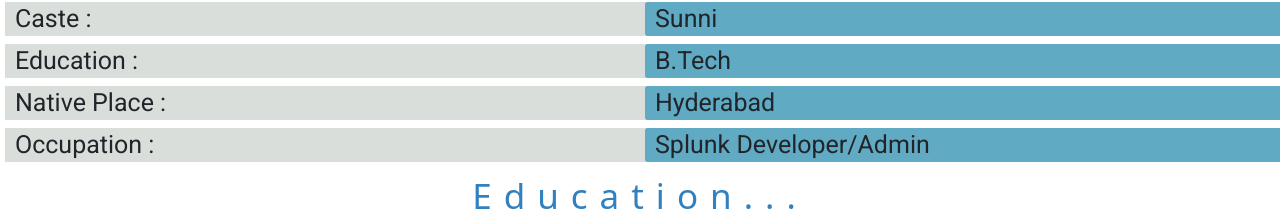
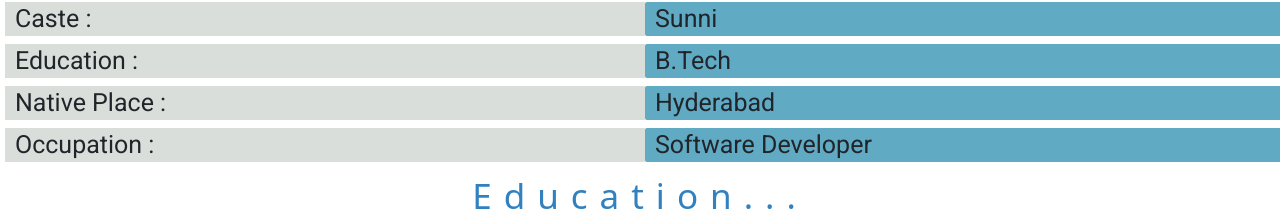
Before and after one commit to Musaif786/bio, a React (Create React App) app: page / in a window 1280 px wide. Shown: the part 1074-1292 px from the top of the page. Built offline with nearby package versions, Linux system fonts and the light colour scheme.

Commit message:
added changes

```diff
--- a/src/components/Home.js
+++ b/src/components/Home.js
@@ -212,7 +212,7 @@
         </div>
         <div className="text">
           <h1>occupation :</h1>
-          <h1>Splunk developer/Admin </h1>
+          <h1>software developer </h1>
         </div>
       </div>
 
```
